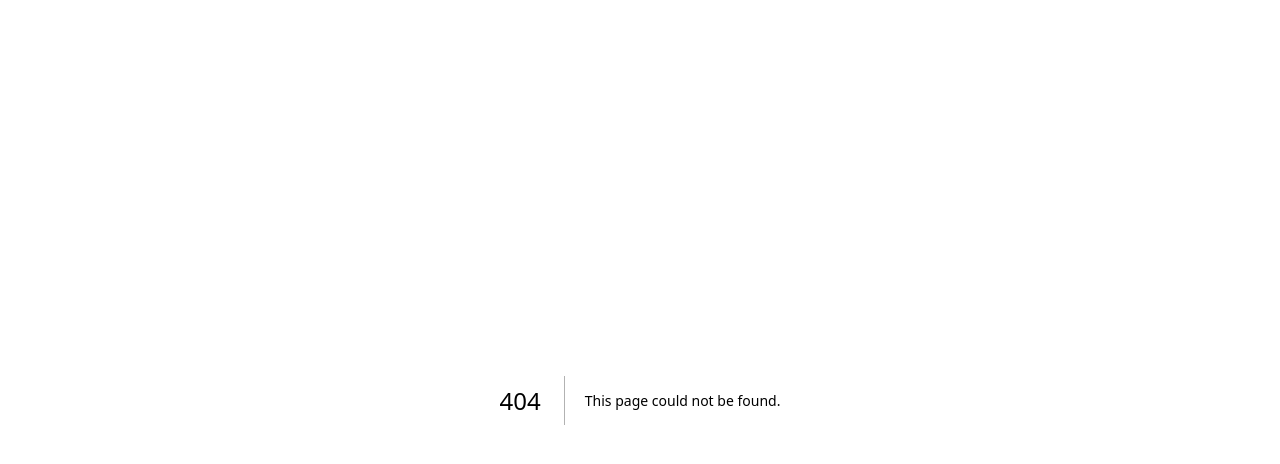
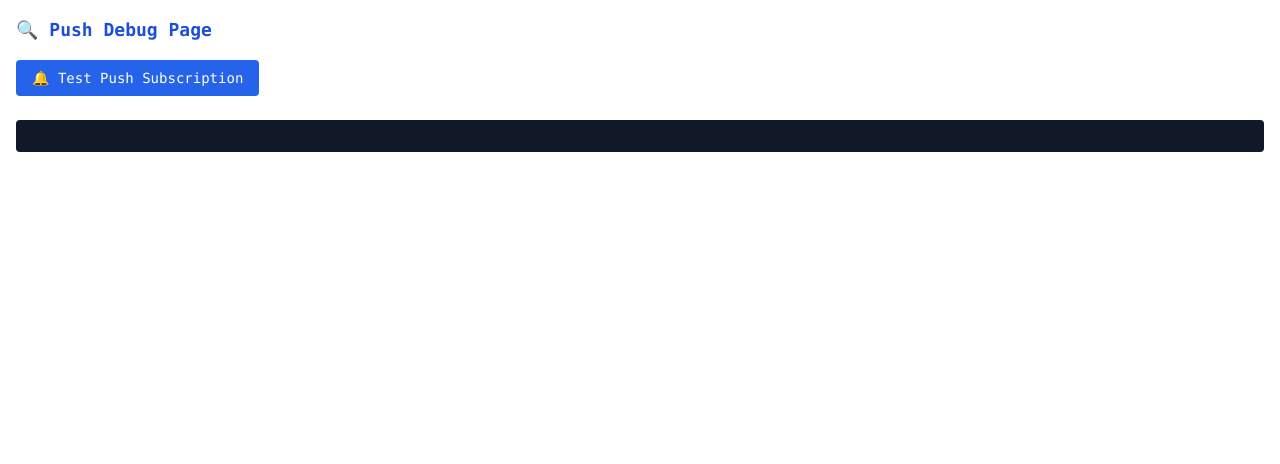
Before and after one commit to aliffirdauz/waktu-adzan, a Next.js app: page /debug-push in a window 1280 px wide. Before the commit this address had no page. Shown: the top 464 px of the page. Built offline with nearby package versions, Linux system fonts and the light colour scheme.

Commit message:
add another method to debug using debug-push page

```diff
--- /dev/null
+++ b/app/debug-push/page.tsx
@@ -0,0 +1,75 @@
+'use client'
+
+import { useState } from 'react'
+
+// 🔑 Replace with your actual VAPID public key or from env if already injected
+const VAPID_PUBLIC_KEY = process.env.NEXT_PUBLIC_VAPID_PUBLIC_KEY!
+
+function urlBase64ToUint8Array(base64String: string) {
+  const padding = '='.repeat((4 - base64String.length % 4) % 4)
+  const base64 = (base64String + padding).replace(/-/g, '+').replace(/_/g, '/')
+  const rawData = atob(base64)
+  return new Uint8Array([...rawData].map((char) => char.charCodeAt(0)))
+}
+
+export default function DebugPushPage() {
+  const [logs, setLogs] = useState<string[]>([])
+
+  const log = (msg: string) => {
+    console.log(msg)
+    setLogs((prev) => [...prev, msg])
+  }
+
+  const handleTest = async () => {
+    log("🔔 Step 1: Button clicked")
+
+    try {
+      const permission = await Notification.requestPermission()
+      log("🔒 Step 2: Permission = " + permission)
+    } catch (err: any) {
+      log("❌ Error in Notification.requestPermission: " + err.message || err)
+      return
+    }
+
+    try {
+      await navigator.serviceWorker.register("/sw.js")
+      log("⚙️ Step 3: Service worker registered")
+    } catch (err: any) {
+      log("❌ Error registering SW: " + err.message || err)
+      return
+    }
+
+    try {
+      const ready = await navigator.serviceWorker.ready
+      log("✅ Step 4: SW is ready")
+
+      const subscription = await ready.pushManager.subscribe({
+        userVisibleOnly: true,
+        applicationServerKey: urlBase64ToUint8Array(process.env.NEXT_PUBLIC_VAPID_PUBLIC_KEY!),
+      })
+
+      log("📬 Step 5: Subscribed to push!")
+      console.log("✅ Subscription object:", subscription)
+    } catch (err: any) {
+      log("❌ Error subscribing to push: " + err.message || err)
+    }
+  }
+
+  return (
+    <div className="p-4 font-mono text-sm">
+      <h1 className="text-lg font-bold text-blue-700 mb-4">🔍 Push Debug Page</h1>
+      <button
+        onClick={handleTest}
+        className="bg-blue-600 text-white px-4 py-2 rounded"
+      >
+        🔔 Test Push Subscription
+      </button>
+
+      <div className="mt-6 bg-gray-900 text-green-300 p-4 rounded max-h-64 overflow-y-auto">
+        {logs.map((msg, i) => (
+          <div key={i}>• {msg}</div>
+        ))}
+      </div>
+    </div>
+  )
+}
```
